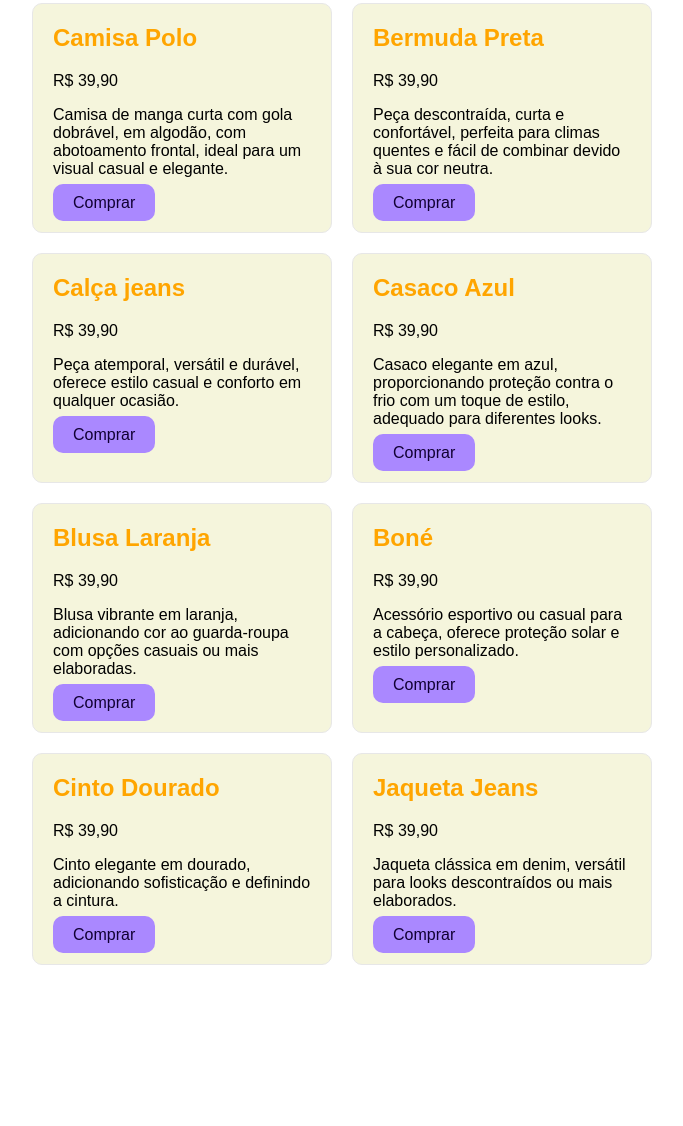
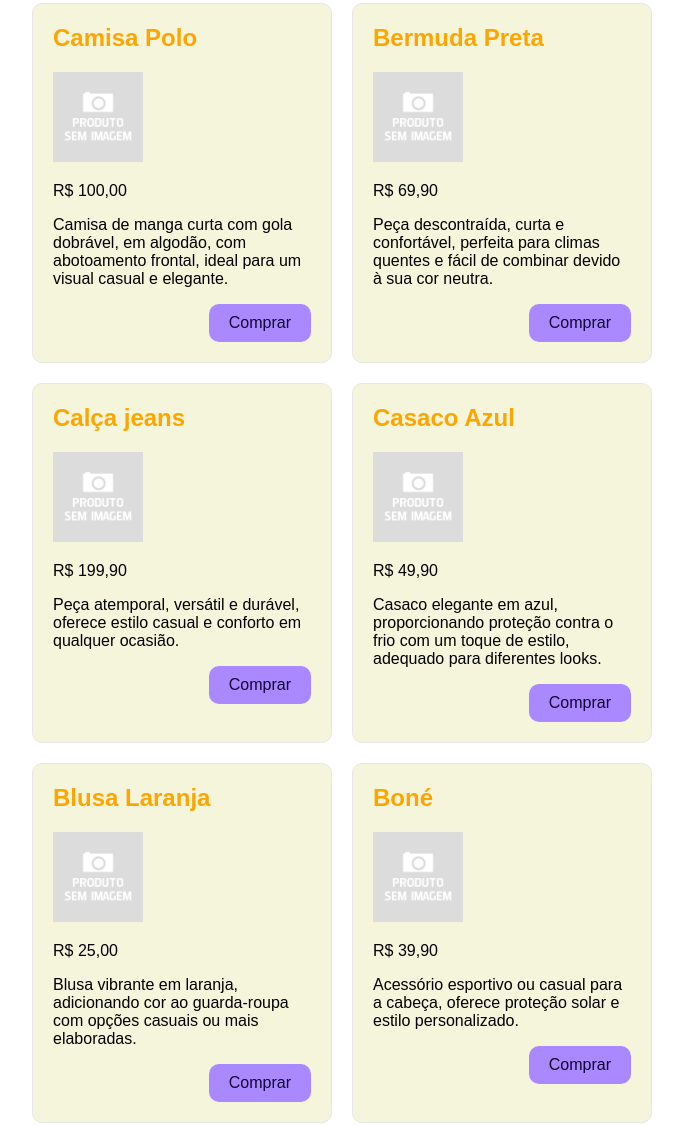
Before and after one commit to rbcanin/Ecommerce, a plain HTML site: page index.html in a window 1280 px wide. Shown: the part 77-1203 px from the top of the page, without its empty margins (298-981 px from the left). Before the commit the page ends 1050 px from the top, so only its background shows below. Drawn offline with Linux system fonts and the light colour scheme.

Commit message:
Atualizações

```diff
--- a/index.html
+++ b/index.html
@@ -13,53 +13,66 @@
     <div class="grid">
         <div class="item">
             <h2>Camisa Polo</h2>
-            <p>R$ 39,90</p>
+            <img class="foto" src="produto-sem-imagem.gif" alt="Imagem">
+            <p>R$ 100,00</p>
             <p>Camisa de manga curta com gola dobrável, em algodão, com abotoamento frontal, ideal para um visual casual e elegante.</p>
-            <a class="comprar" href="https://www.olx.com.br/">Comprar</a>
+            <div class="direita"><a class="comprar" href="https://www.olx.com.br/">Comprar</a> </div>
         </div>
         <div class="item">
             <h2>Bermuda Preta</h2>
-            <p>R$ 39,90</p>
+            <img class="foto" src="produto-sem-imagem.gif" alt="Imagem">
+            <p>R$ 69,90</p>
             <p>Peça descontraída, curta e confortável, perfeita para climas quentes e fácil de combinar devido à sua cor neutra.</p>
-            <a class="comprar" href="https://www.olx.com.br/">Comprar</a>
+            <div class="direita"><a class="comprar" href="https://www.olx.com.br/">Comprar</a> </div>
         </div>
         <div class="item">
             <h2>Calça jeans</h2>
-            <p>R$ 39,90</p>
+
+            <img class="foto" src="produto-sem-imagem.gif" alt="Imagem">
+            <p>R$ 199,90</p>
+
             <p>Peça atemporal, versátil e durável, oferece estilo casual e conforto em qualquer ocasião.</p>
-            <a class="comprar" href="https://www.olx.com.br/">Comprar</a>
+            <div class="direita"><a class="comprar" href="https://www.olx.com.br/">Comprar</a> </div>
         </div>
         <div class="item">
             <h2>Casaco Azul</h2>
-            <p>R$ 39,90</p>
+            <img class="foto" src="produto-sem-imagem.gif" alt="Imagem">
+            <p>R$ 49,90</p>
             <p>Casaco elegante em azul, proporcionando proteção contra o frio com um toque de estilo, adequado para diferentes looks.</p>
-            <a class="comprar" href="https://www.olx.com.br/">Comprar</a>
+            <div class="direita"><a class="comprar" href="https://www.olx.com.br/">Comprar</a> </div>
         </div>
         <div class="item">
             <h2>Blusa Laranja</h2>
-            <p>R$ 39,90</p>
+            <img class="foto" src="produto-sem-imagem.gif" alt="Imagem">
+            <p>R$ 25,00</p>
             <p>Blusa vibrante em laranja, adicionando cor ao guarda-roupa com opções casuais ou mais elaboradas.</p>
-            <a class="comprar" href="https://www.olx.com.br/">Comprar</a>
+            <div class="direita"><a class="comprar" href="https://www.olx.com.br/">Comprar</a> </div>
         </div>
         <div class="item">
             <h2>Boné</h2>
+            <img class="foto" src="produto-sem-imagem.gif" alt="Imagem">
             <p>R$ 39,90</p>
             <p>Acessório esportivo ou casual para a cabeça, oferece proteção solar e estilo personalizado.</p>
-            <a class="comprar" href="https://www.olx.com.br/">Comprar</a>
+            <div class="direita"><a class="comprar" href="https://www.olx.com.br/">Comprar</a> </div>
         </div>
         <div class="item">
             <h2>Cinto Dourado</h2>
-            <p>R$ 39,90</p>
+            <img class="foto" src="produto-sem-imagem.gif" alt="Imagem">
+            <p>R$ 70,00</p>
             <p>Cinto elegante em dourado, adicionando sofisticação e definindo a cintura.</p>
-            <a class="comprar" href="https://www.olx.com.br/">Comprar</a>
+            <div class="direita"><a class="comprar" href="https://www.olx.com.br/">Comprar</a> </div>
         </div>
         <div class="item">
             <h2>Jaqueta Jeans</h2>
-            <p>R$ 39,90</p>
+            <img class="foto" src="produto-sem-imagem.gif" alt="Imagem">
+            <p>R$ 199,90</p>
             <p>Jaqueta clássica em denim, versátil para looks descontraídos ou mais elaborados.</p>
-            <a class="comprar" href="https://www.olx.com.br/">Comprar</a>
+            <div class="direita"><a class="comprar" href="https://www.olx.com.br/">Comprar</a> </div>
         </div>
     </div>
+    <footer>
+        <h1>A loja de tudo</h1>
+    </footer>
 </body>
 
 </html>
--- a/style.css
+++ b/style.css
@@ -34,3 +34,13 @@ h2 {
   gap: 20px;
   justify-content: center; /*pra justificar o conteúdo*/
 }
+
+.foto {
+  width: 90px;
+  height: 90px;
+}
+
+.direita {
+  display: flex;
+  justify-content: flex-end;
+}
```
Also changed, not shown: produto-sem-imagem.gif (added).
